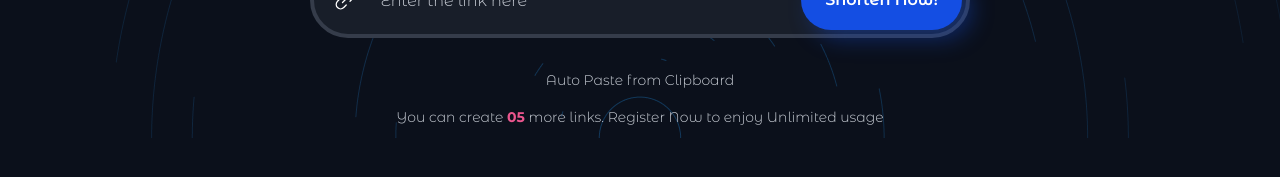
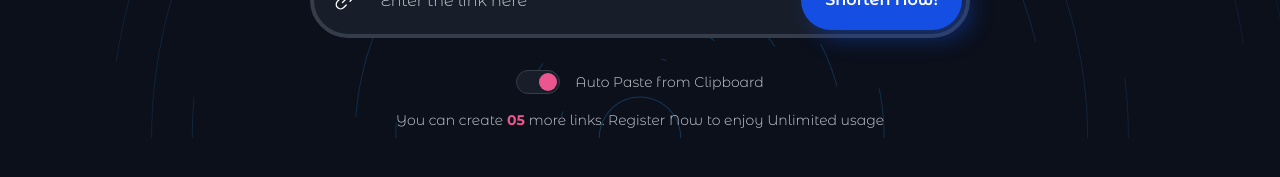
Before and after one commit to Dream-Team-Coders/linkly, a React (Create React App) app: page / in a window 1280 px wide. Shown: the part 461-638 px from the top of the page. Built offline with nearby package versions, Linux system fonts and the light colour scheme.

Commit message:
✅ InputGroup block done

```diff
--- a/src/components/inputGroup/InputGroup.module.scss
+++ b/src/components/inputGroup/InputGroup.module.scss
@@ -16,8 +16,16 @@
     font-style: normal;
     font-weight: 300;
 
+    &__row {
+      display: flex;
+      flex-direction: row;
+      gap: 15px;
+      align-items: center;
+    }
+
     &__highlited {
       color: var(--primary--pink);
+      font-weight: 700;
     }
   }
 }
--- a/src/components/inputGroup/InputGroup.tsx
+++ b/src/components/inputGroup/InputGroup.tsx
@@ -1,16 +1,21 @@
 import React from 'react';
 import { Input } from 'shared/input/Input';
 import styles from './InputGroup.module.scss';
+import { ToggleButton } from 'shared/toggleButton/ToggleButton';
 
 export const InputGroup = () => {
   return (
     <div className={styles.group}>
       <Input />
       <div className={styles.group_info}>
-        <div>Auto Paste from Clipboard</div>
+        <div className={styles.group_info__row}>
+          <ToggleButton />
+          Auto Paste from Clipboard
+        </div>
         <div>
-          You can create <b className={styles.group_info__highlited}>05</b> more
-          links. Register Now to enjoy Unlimited usage
+          You can create
+          <span className={styles.group_info__highlited}> 05 </span> more links.
+          Register Now to enjoy Unlimited usage
         </div>
       </div>
     </div>
--- /dev/null
+++ b/src/shared/toggleButton/ToggleButton.module.scss
@@ -0,0 +1,27 @@
+.switch {
+  width: 44px;
+  height: 24px;
+  background-color: var(--grey);
+  display: flex;
+  justify-content: flex-start;
+  border-radius: 20px;
+  border: 1px solid #353c4a;
+  padding: 2px;
+  cursor: pointer;
+
+  &[data-istoggled="true"] {
+    justify-content: flex-end;
+
+    .handle {
+      background-color: var(--primary--pink);
+    }
+  }
+
+  .handle {
+    width: 18px;
+    height: 18px;
+    background-color: var(--primary--blue);
+    border-radius: 20px;
+    display: flex;
+  }
+}
--- /dev/null
+++ b/src/shared/toggleButton/ToggleButton.tsx
@@ -0,0 +1,31 @@
+import { motion } from 'framer-motion';
+import React, { useState } from 'react';
+import styles from './ToggleButton.module.scss';
+
+export const ToggleButton = () => {
+  const spring = {
+    type: 'spring',
+    stiffness: 500,
+    damping: 50,
+  };
+
+  const [isToggled, setIsToggled] = useState(true);
+
+  const handleToggle = () => {
+    setIsToggled(!isToggled);
+  };
+
+  return (
+    <div
+      className={styles.switch}
+      onClick={handleToggle}
+      data-istoggled={isToggled}
+    >
+      <motion.div
+        className={styles.handle}
+        layout
+        transition={spring}
+      ></motion.div>
+    </div>
+  );
+};
```
